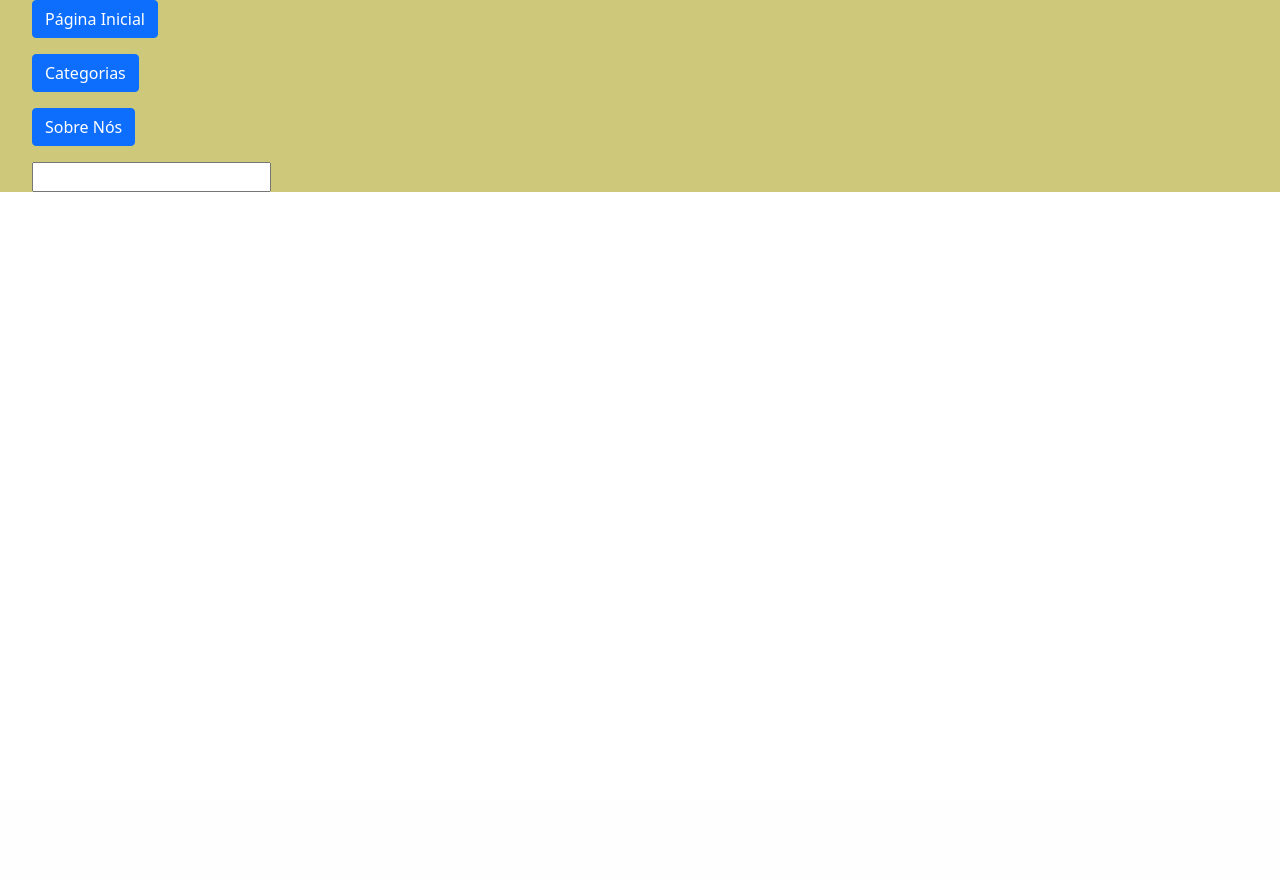
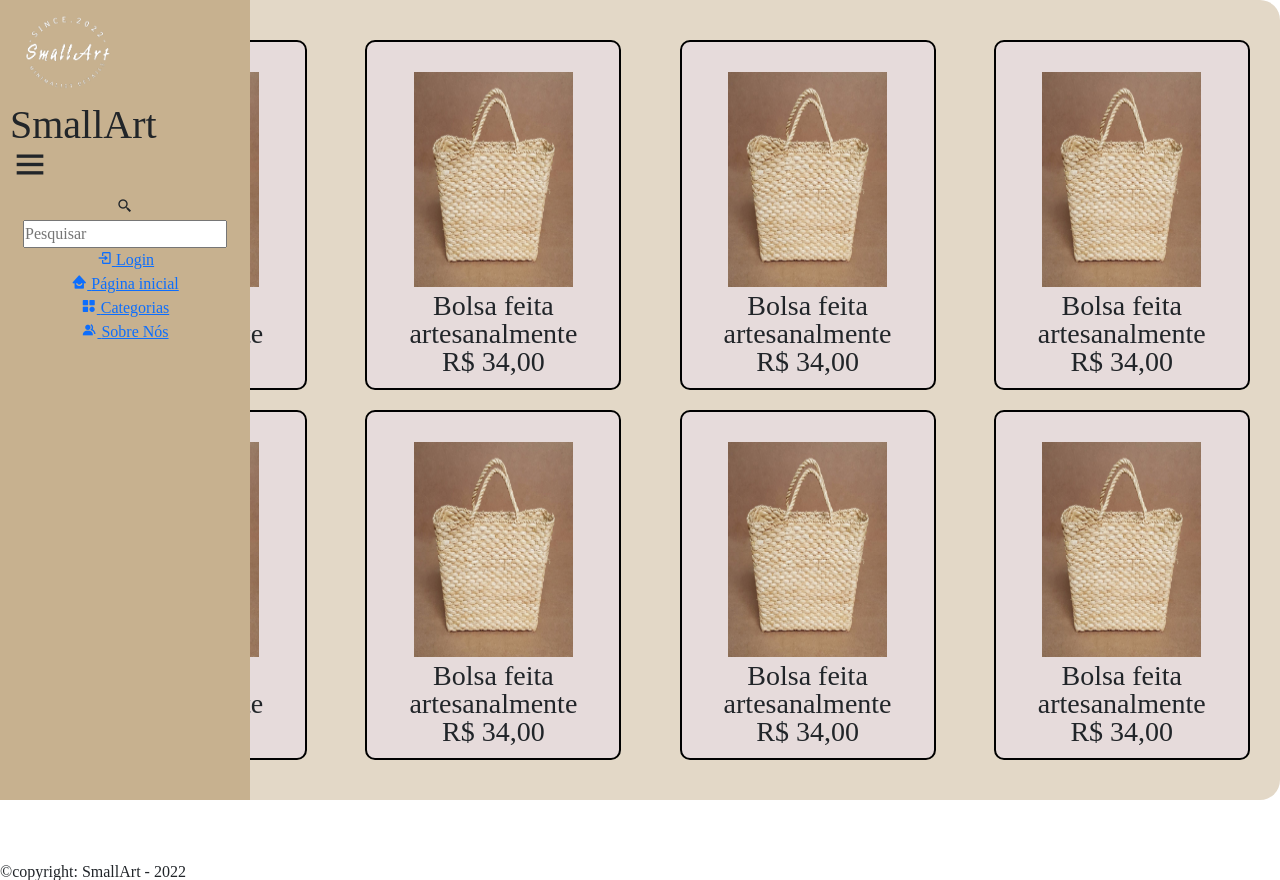
Before and after one commit to fejuani/projeto1, a PHP site: page / in a window 1280 px wide. Before the commit the page ends 192 px from the top, so only its background shows below. Run offline with PHP 8.4, Linux system fonts and the light colour scheme.

Commit message:
moldando e atualizando home page

```diff
--- /dev/null
+++ b/CSS/reset.css
@@ -0,0 +1,48 @@
+/* http://meyerweb.com/eric/tools/css/reset/
+   v2.0 | 20110126
+   License: none (public domain)
+*/
+
+html, body, div, span, applet, object, iframe,
+h1, h2, h3, h4, h5, h6, p, blockquote, pre,
+a, abbr, acronym, address, big, cite, code,
+del, dfn, em, img, ins, kbd, q, s, samp,
+small, strike, strong, sub, sup, tt, var,
+b, u, i, center,
+dl, dt, dd, ol, ul, li,
+fieldset, form, label, legend,
+table, caption, tbody, tfoot, thead, tr, th, td,
+article, aside, canvas, details, embed,
+figure, figcaption, footer, header, hgroup,
+menu, nav, output, ruby, section, summary,
+time, mark, audio, video {
+	margin: 0;
+	padding: 0;
+	border: 0;
+	font-size: 100%;
+	font: inherit;
+	vertical-align: baseline;
+}
+/* HTML5 display-role reset for older browsers */
+article, aside, details, figcaption, figure,
+footer, header, hgroup, menu, nav, section {
+	display: block;
+}
+body {
+	line-height: 1;
+}
+ol, ul {
+	list-style: none;
+}
+blockquote, q {
+	quotes: none;
+}
+blockquote:before, blockquote:after,
+q:before, q:after {
+	content: '';
+	content: none;
+}
+table {
+	border-collapse: collapse;
+	border-spacing: 0;
+}
--- a/CSS/style.css
+++ b/CSS/style.css
@@ -1,3 +1,67 @@
-section#home{
-    background-color: rgb(206, 200, 122);
+*{
+
+    box-sizing: border-box;
+    margin: 0;
+    padding: 0;
+    font-family: 'Abel', sans-serif;
+
 }
+div#logo>img{
+    width: 50%;
+
+}
+.sidebar .logo_content .logo{
+    display: flex;
+    height: 50px;
+    width:100% ;
+
+}
+body{
+    position: relative;
+    min-height: 100vh;
+    width: 100%;
+    overflow: hidden;
+}
+.sidebar{
+    height: 100%;
+    width: 250px;
+    position: fixed;
+    background: rgba(199, 177, 143);
+    top: 0;
+    left: 0;
+    padding:  6px 10px;
+    font-size: 40px;
+}
+#artesanatos{
+    background: rgba(199, 177, 143, 0.5);
+    padding-top: 30px;
+    padding-bottom: 30px;
+    margin-bottom: 5vw;
+    border-radius: 20px;
+    font-size: 28px;
+}
+.img-exemplo{
+    background: rgb(230, 219, 219);
+    display: inline-block;
+    text-align: center;
+    vertical-align: top;
+    margin: o 1.5%;
+    margin-left: 35px;
+    margin-top: 10px;
+    margin-bottom: 10px;
+    padding: 30px 20px;
+    box-sizing: border-box;
+    border-color: black;
+    border-width: 2px;
+    border-style: solid;
+    border-radius: 10px;
+    height: 350px;
+    width: 20%;
+    transition: 1s;
+    margin-left: 4%;
+}
+
+.teste{
+    width: 75%;
+    height: 75%;
+}
--- a/index.php
+++ b/index.php
@@ -1,33 +1,107 @@
 <!DOCTYPE html>
-<html lang="en">
+<html lang="pt-BR">
 <head>
     <meta charset="UTF-8">
     <meta http-equiv="X-UA-Compatible" content="IE=edge">
     <meta name="viewport" content="width=device-width, initial-scale=1.0">
-    <meta name="keywords" content="artezanato, artes feitas a mão, artes pequenas, pequenas artes">
+    <meta name="keywords" content="artesanato, artes feitas a mão, artes pequenas, pequenas artes">
     <link href="https://cdn.jsdelivr.net/npm/bootstrap@5.1.3/dist/css/bootstrap.min.css" rel="stylesheet" integrity="sha384-1BmE4kWBq78iYhFldvKuhfTAU6auU8tT94WrHftjDbrCEXSU1oBoqyl2QvZ6jIW3" crossorigin="anonymous">
     <link rel="stylesheet" href="CSS/style.css">
-    <title>SMALL ART, site para vendedores de artezanatos</title>
+    <link rel="stylesheet" href="reset.css">
+    <link rel="shortcut icon" href="img/logo_black.png" type="image/x-icon"/>
+    <link href="https://fonts.googleapis.com/css2?family=Abel&display=swap" rel="stylesheet">
+    <link href='https://unpkg.com/boxicons@2.1.2/css/boxicons.min.css' rel='stylesheet'>
+
+    <title>SmallArt</title>
+
 </head>
 <body>
-    <section id="home">
-        <article>
-            <a href="index.php">
-                <ul>
-                    <button class="btn btn-primary" id="pag">Página Inicial</button>
-                </ul>
-            </a>
-            <ul>
-                <button class="btn btn-primary" id="categoria">Categorias</button>
-            </ul>
-            <ul>
-                <button class="btn btn-primary" id="sobre">Sobre Nós</button>
-            </ul>
-            <ul>
-                <input class="search" id="pesquisa">
-            </ul>
-        </article>
+    <div class="sidebar">
+        <div class="logo_content">
+            <div id="logo">
+                <img src="img/logo.png" alt="SmallArt" class="img_logo">
+                <div >SmallArt</div>
+            </div>
+            <i class='bx bx-menu' id="btn"></i>
+        </div>
+        <ul class="btn">
+            <li>
+                <i class='bx bx-search-alt-2' ></i>
+                <input type="text" placeholder="Pesquisar">
+            </li>
+            <li>
+                <a href="login.php">
+                    <i class='bx bx-log-in' ></i>
+                    <span class="login">Login</span>
+                </a>
+            </li>
+            <li>
+                <a href="index.php">
+                    <i class='bx bxs-home-smile' ></i>
+                    <span class="home">Página inicial</span>
+                </a>
+            </li>
+            <li>
+                <a href="categoria.html">
+                    <i class='bx bxs-category' ></i>
+                    <span class="Categoria">Categorias</span>
+                </a>
+            </li>
+            <li>
+                <a href="sobre.html">
+                    <i class='bx bxs-group'></i>
+                    <span class="sobre">Sobre Nós</span>
+                </a>
+            </li>
+        </ul>
+    </div>
+    <div>
+        <ul id="artesanatos">
+            <li class="img-exemplo">
+            <img class="teste" src="img/img-exemplo.png" alt="Bolsa feita artesanalmente">
+            <p>Bolsa feita artesanalmente</p>
+            <p>R$ 34,00</p>
+            </li>
+            <li class="img-exemplo">
+            <img class="teste" src="img/img-exemplo.png" alt="Bolsa feita artesanalmente">
+            <p>Bolsa feita artesanalmente</p>
+            <p>R$ 34,00</p>
+            </li>
+            <li class="img-exemplo">
+            <img class="teste" src="img/img-exemplo.png" alt="Bolsa feita artesanalmente">
+            <p>Bolsa feita artesanalmente</p>
+            <p>R$ 34,00</p>
+            </li>
+            <li class="img-exemplo">
+            <img class="teste" src="img/img-exemplo.png" alt="Bolsa feita artesanalmente">
+            <p>Bolsa feita artesanalmente</p>
+            <p>R$ 34,00</p>
+            </li>
+            <li class="img-exemplo">
+            <img class="teste" src="img/img-exemplo.png" alt="Bolsa feita artesanalmente">
+            <p>Bolsa feita artesanalmente</p>
+            <p>R$ 34,00</p>
+            </li>
+            <li class="img-exemplo">
+            <img class="teste" src="img/img-exemplo.png" alt="Bolsa feita artesanalmente">
+            <p>Bolsa feita artesanalmente</p>
+            <p>R$ 34,00</p>
+            </li>
+            <li class="img-exemplo">
+            <img class="teste" src="img/img-exemplo.png" alt="Bolsa feita artesanalmente">
+            <p>Bolsa feita artesanalmente</p>
+            <p>R$ 34,00</p>
+            </li>
+            <li class="img-exemplo">
+            <img class="teste" src="img/img-exemplo.png" alt="Bolsa feita artesanalmente">
+            <p>Bolsa feita artesanalmente</p>
+            <p>R$ 34,00</p>
+            </li>
+        </ul>
+    </div>
 
-    </section>
+    <footer>
+    <p class="copyright">&copy;copyright: SmallArt - 2022</p>
+    </footer>
 </body>
 </html>
```
Also changed, not shown: categoria.html (added, +15 -0 lines), index.html (added, +30 -0 lines), img/img-exemplo.png (added), img/logo.png (added), img/logo_black.png (added), sobre.html (added), src/Controller/Controller.php (deleted), 2 other files.
